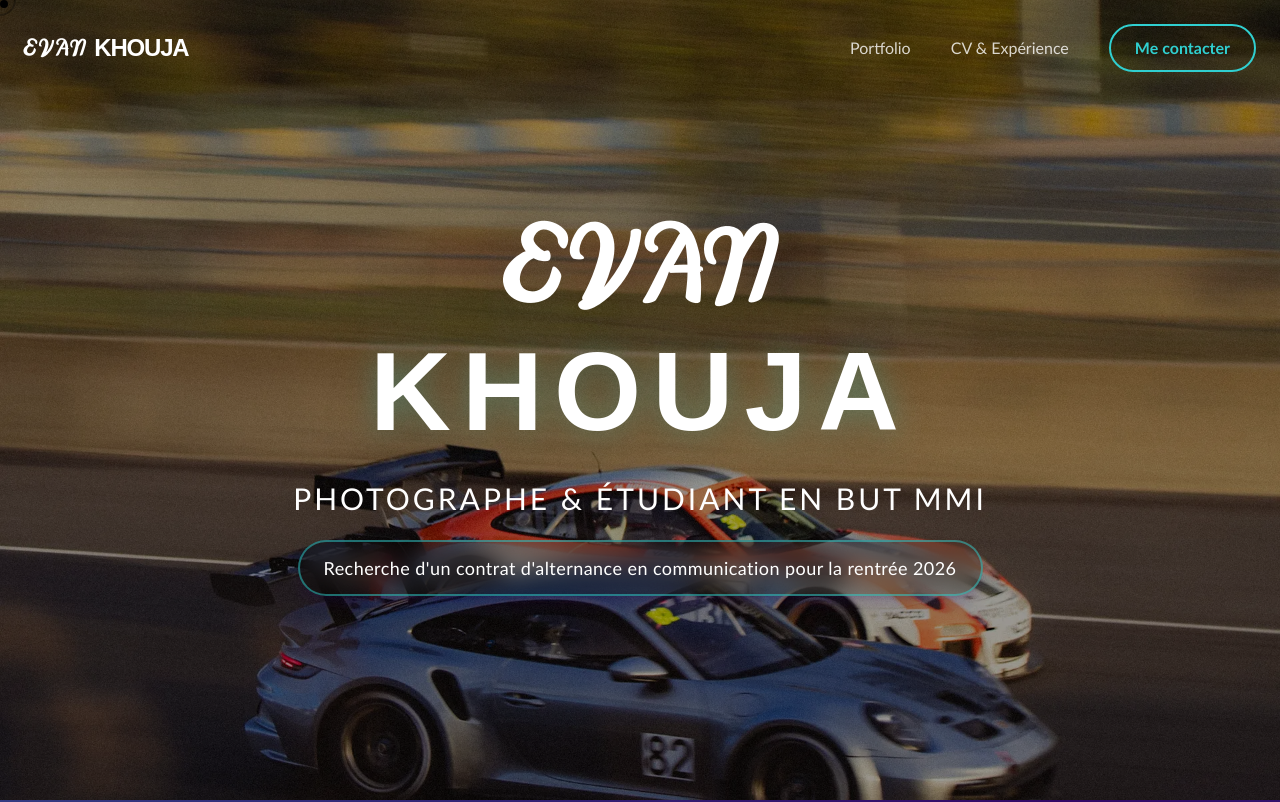
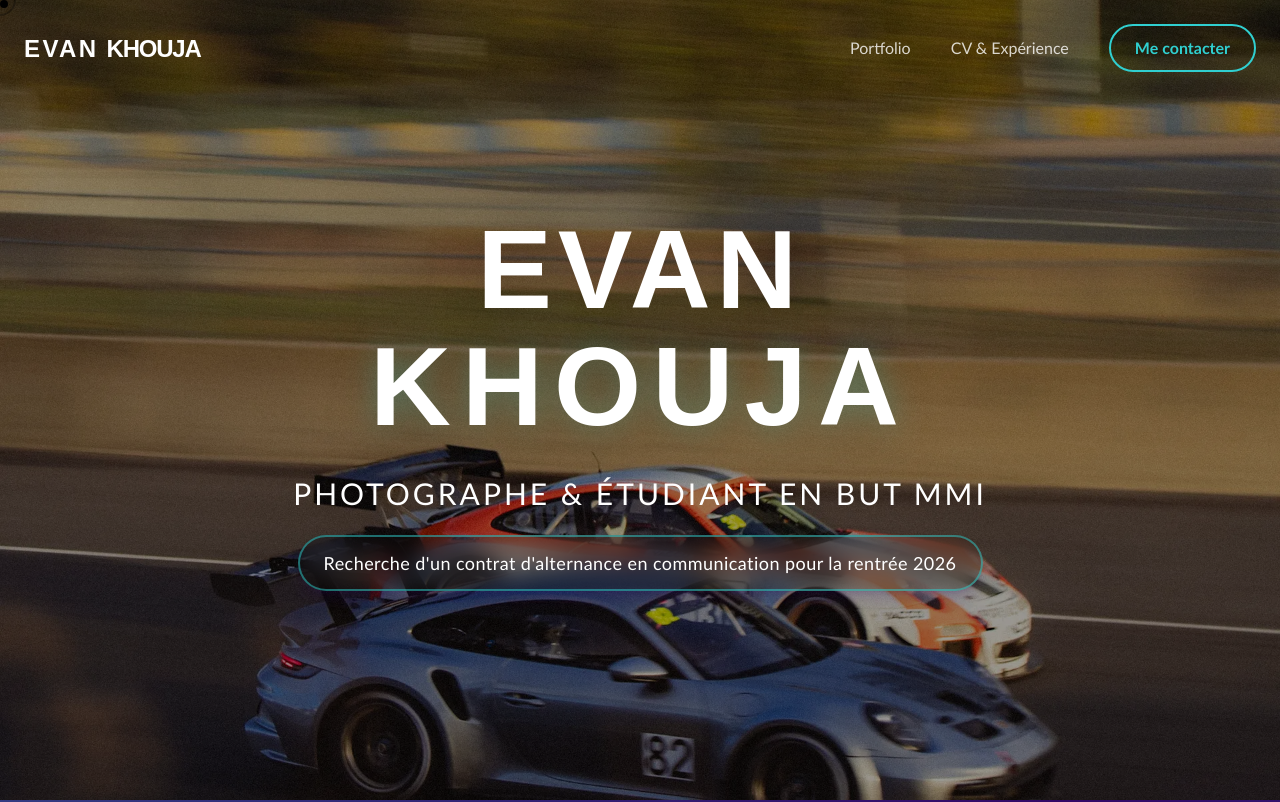
Before and after one commit to Evnooojj/khoujaevan, a React (Vite) app: page / in a window 1280 px wide. Shown: the top 802 px of the page. Built offline with nearby package versions, Linux system fonts and the light colour scheme.

Commit message:
Initial commit: Portfolio Deployment

```diff
--- a/src/components/layout/Navbar.jsx
+++ b/src/components/layout/Navbar.jsx
@@ -40,7 +40,7 @@ const Navbar = () => {
                         textColorClass
                     )}
                 >
-                    <span className="font-galline tracking-widest mr-2">EVAN</span>
+                    <span className="font-sans font-bold tracking-widest mr-2">EVAN</span>
                     <span className="font-display">KHOUJA</span>
                 </Link>
 
--- a/src/components/sections/Hero.jsx
+++ b/src/components/sections/Hero.jsx
@@ -42,7 +42,7 @@ const Hero = () => {
                     transition={{ duration: 1, delay: 0.5, ease: [0.22, 1, 0.36, 1] }}
                 >
                     <h1 className="text-6xl md:text-8xl lg:text-9xl font-bold text-white tracking-widest mb-6 mix-blend-difference">
-                        <span className="font-galline tracking-wider">EVAN</span>
+                        <span className="font-sans font-bold tracking-wider">EVAN</span>
                         <br />
                         <span className="font-display text-transparent bg-clip-text bg-gradient-to-r from-primary-turquoise to-primary-pastel">
                             KHOUJA
--- a/src/pages/Home.jsx
+++ b/src/pages/Home.jsx
@@ -40,7 +40,7 @@ const Home = () => {
                         transition={{ duration: 1, delay: 0.5, ease: [0.22, 1, 0.36, 1] }}
                     >
                         <h1 className="text-6xl md:text-8xl lg:text-[7rem] font-bold text-white tracking-widest mb-8 drop-shadow-2xl">
-                            <span className="font-galline tracking-wider">EVAN</span>
+                            <span className="font-sans font-bold tracking-wider">EVAN</span>
                             <br />
                             <span className="font-sans text-white drop-shadow-[0_0_15px_rgba(48,207,208,0.3)]">
                                 KHOUJA
```
